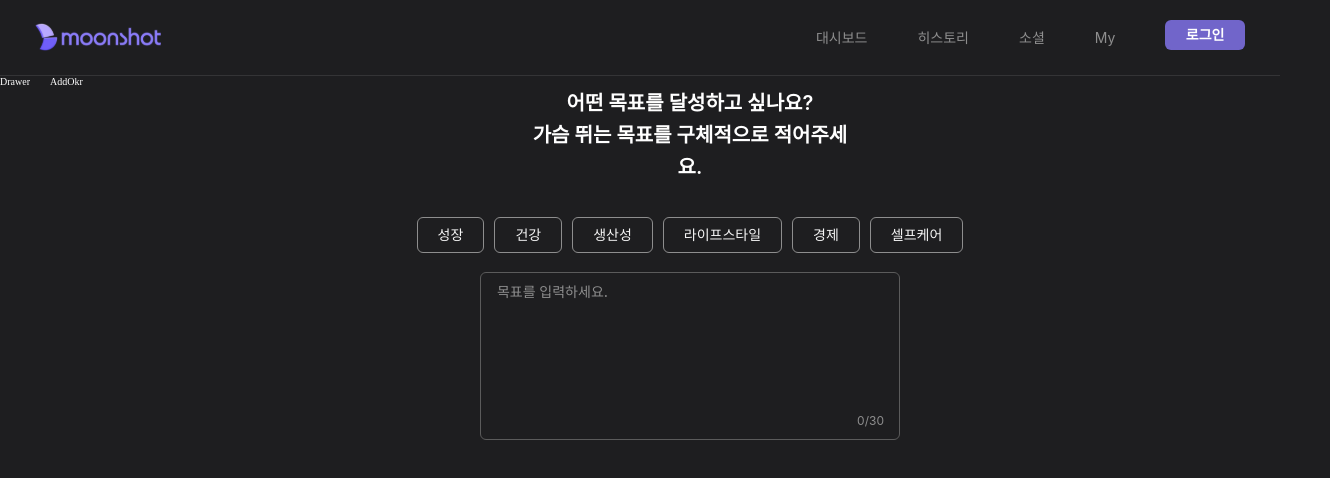
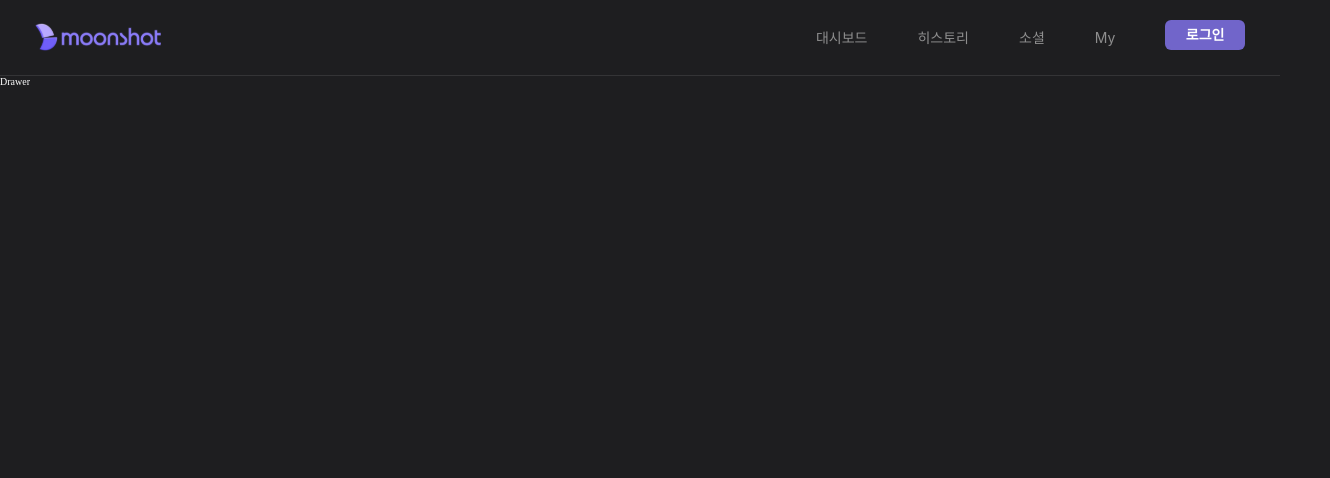
Before and after one commit to MOONSHOT-Team/MOONSHOT-CLIENT, a React (Vite) app: page /add-okr in a window 1280 px wide. Shown: the top 478 px of the page, 1330 px wide, since content can reach past the window. Built offline with nearby package versions, Linux system fonts and the light colour scheme; a web font is replaced by a local one; what emotion-normalize would draw is missing.

Commit message:
feat: 목표 태그 및 제목 작성 페이지 구현 완료

```diff
--- a/src/AddOkr/components/objTitleCateg/ObjCategTag.tsx
+++ b/src/AddOkr/components/objTitleCateg/ObjCategTag.tsx
@@ -8,7 +8,6 @@ interface IObjCategTagProps {
   isClicked: boolean;
   handleClickObjTag: (e: React.MouseEvent<HTMLButtonElement>) => void;
   handleHoverObjCateg: (e: React.MouseEvent<HTMLButtonElement>) => void;
-  handleLeaveObjCateg: (e: React.MouseEvent<HTMLButtonElement>) => void;
 }
 
 const ObjCategTag = ({
@@ -17,7 +16,6 @@ const ObjCategTag = ({
   isClicked,
   handleClickObjTag,
   handleHoverObjCateg,
-  handleLeaveObjCateg,
 }: IObjCategTagProps) => {
   return (
     <StObjCategTagBox
@@ -25,7 +23,6 @@ const ObjCategTag = ({
       id={id}
       onClick={handleClickObjTag}
       onMouseEnter={handleHoverObjCateg}
-      onMouseLeave={handleLeaveObjCateg}
     >
       {isClicked && <IcCheck />}
       <StObjCategText>{text}</StObjCategText>
--- a/src/AddOkr/components/step/ObjTitleCateg.tsx
+++ b/src/AddOkr/components/step/ObjTitleCateg.tsx
@@ -8,34 +8,23 @@ import { OBJ_CATEG_LIST } from '../../constants/OBJ_CATEG_LIST';
 import ObjCategTag from '../objTitleCateg/ObjCategTag';
 
 interface IObjTitleCategProps {
-  selectedMethod: string;
+  isGuide: boolean;
 }
 
-const ObjTitleCateg = ({ selectedMethod }: IObjTitleCategProps) => {
+const ObjTitleCateg = ({ isGuide }: IObjTitleCategProps) => {
+  /**
+  직접 작성 & 가이드에 따라 작성 공통 사용
+  **/
   // 카테고리 태그 상태
   const [selectedObjCatg, setSelectedObjCateg] = useState('');
-  // 직접 입력 뷰 - input 글자 수 상태
+  // object tilte input 글자 수 상태
   const [currObjCount, setCurrObjCount] = useState(0);
+  //object tilte input/textare 최대 글자수
   const MAX_OBJ_INPUT_CNT = 30;
-
-  //카테고리 선택 뷰 - place holder 색상
-  const DEFAULT_PLACEHOLDER = '목표를 입력하세요.';
-  const [hoverObjPlaceHolder, setHoverObjPlaceHolder] = useState(DEFAULT_PLACEHOLDER);
 
   // 카테고리 태그 선택 핸들러
   const handleClickObjCateg = (e: React.MouseEvent<HTMLButtonElement>) => {
     setSelectedObjCateg(e.currentTarget.id);
-  };
-
-  const handleHoverObjCateg = (e: React.MouseEvent<HTMLButtonElement>) => {
-    const { placeholder: targetPlaceholder } = GUIDE_OBJ_TITLE_PLACEHOLDER.filter(
-      (tag) => tag.id === e.currentTarget.id,
-    )[0];
-    setHoverObjPlaceHolder(targetPlaceholder);
-  };
-
-  const handleLeaveObjCateg = () => {
-    // setHoverObjPlaceHolder(DEFAULT_PLACEHOLDER);
   };
 
   //obj input change 핸들러
@@ -50,12 +39,29 @@ const ObjTitleCateg = ({ selectedMethod }: IObjTitleCategProps) => {
     setCurrObjCount(objInputCnt);
   };
 
+  /**
+  가이드에 따라 설정하기 뷰 사용
+  **/
+  // 기본 placeholder
+  const DEFAULT_PLACEHOLDER = '목표를 입력하세요.';
+  // hover한 objtag를 담는 상태
+  const [hoverObjPlaceHolder, setHoverObjPlaceHolder] = useState(DEFAULT_PLACEHOLDER);
+
+  // hover한 objtag를 가져오는 핸들러
+  const handleHoverObjCateg = (e: React.MouseEvent<HTMLButtonElement>) => {
+    const { placeholder: targetPlaceholder } = GUIDE_OBJ_TITLE_PLACEHOLDER.filter(
+      (tag) => tag.id === e.currentTarget.id,
+    )[0];
+    setHoverObjPlaceHolder(targetPlaceholder);
+  };
+
   return (
     <section css={ObjTitleCategContainer}>
       <StObjTitleCategTitle>
         {'어떤 목표를 달성하고 싶나요?\n가슴 뛰는 목표를 구체적으로 적어주세요.'}
       </StObjTitleCategTitle>
 
+      {/* 카테고리 선택 영역*/}
       <div css={ObjCategWrapper}>
         {OBJ_CATEG_LIST.map(({ id, text }) => {
           return (
@@ -66,27 +72,30 @@ const ObjTitleCateg = ({ selectedMethod }: IObjTitleCategProps) => {
               isClicked={selectedObjCatg === id}
               handleClickObjTag={handleClickObjCateg}
               handleHoverObjCateg={handleHoverObjCateg}
-              handleLeaveObjCateg={handleLeaveObjCateg}
             />
           );
         })}
       </div>
 
-      {selectedMethod === '직접 설정하기' && (
+      {/* input 영역 -> 직접 설정 or 가이드에 따라 설정에 따라 달라지는 부분 */}
+
+      {isGuide ? (
+        <div css={ObjTextAreaBox}>
+          {/* 가이드에 따라 설정 플로우 */}
+          <StObjTextArea placeholder={hoverObjPlaceHolder} onChange={handleChangeObjValue} />
+          <StObjTextAreaCntTxt>
+            {currObjCount}/{MAX_OBJ_INPUT_CNT}
+          </StObjTextAreaCntTxt>
+        </div>
+      ) : (
         <div css={ObjInputBox}>
+          {/* 직접 설정 플로우 */}
           <StObjInput type="text" placeholder="목표를 입력하세요" onChange={handleChangeObjValue} />
           <StObjInputCntTxt>
             {currObjCount} / {MAX_OBJ_INPUT_CNT}
           </StObjInputCntTxt>
         </div>
       )}
-
-      <div css={ObjTextAreaBox}>
-        <StObjTextArea placeholder={hoverObjPlaceHolder} onChange={handleChangeObjValue} />
-        <StObjTextAreaCntTxt>
-          {currObjCount}/{MAX_OBJ_INPUT_CNT}
-        </StObjTextAreaCntTxt>
-      </div>
     </section>
   );
 };
@@ -97,12 +106,11 @@ const ObjTitleCategContainer = css`
   display: flex;
   flex-direction: column;
   align-items: center;
-  width: 100vw;
-  margin-bottom: 6rem;
 `;
 
 const StObjTitleCategTitle = styled.h1`
   width: 31.9rem;
+  padding-top: 1rem;
   color: ${({ theme }) => theme.colors.gray_000};
   text-align: center;
   white-space: pre-line;
@@ -114,6 +122,14 @@ const ObjCategWrapper = css`
   display: flex;
   gap: 1rem;
   margin: 3.4rem 0 1.9rem;
+`;
+
+// 직접 설정하기 - 목표 입력 input 스타일
+const ObjInputBox = css`
+  position: relative;
+  width: fit-content;
+  height: fit-content;
+  margin-bottom: 6rem;
 `;
 
 const StObjInput = styled.input`
@@ -132,12 +148,6 @@ const StObjInput = styled.input`
   }
 `;
 
-const ObjInputBox = css`
-  position: relative;
-  width: fit-content;
-  height: fit-content;
-`;
-
 const StObjInputCntTxt = styled.p`
   position: absolute;
   top: 2.4rem;
@@ -146,11 +156,12 @@ const StObjInputCntTxt = styled.p`
   ${({ theme }) => theme.fonts.body_12_regular};
 `;
 
-//가이드에 따라 설정 스타일
+//가이드에 따라 설정 - 목표 입력 textare 스타일
 const ObjTextAreaBox = css`
   position: relative;
   width: fit-content;
   height: fit-content;
+  margin-bottom: 3.2rem;
 `;
 
 const StObjTextArea = styled.textarea`
--- a/src/AddOkr/index.tsx
+++ b/src/AddOkr/index.tsx
@@ -1,12 +1,17 @@
-import ObjTitleCateg from './components/step/ObjTitleCateg';
+import { css } from '@emotion/react';
 
 const AddOkr = () => {
-  return (
-    <div>
-      AddOkr
-      <ObjTitleCateg selectedMethod="가이드에 따라 설정하기" />
-    </div>
-  );
+  return <section css={AddOkrContainer}>{/* <ObjTitleCateg isGuide={true} /> */}</section>;
 };
 
 export default AddOkr;
+
+const AddOkrContainer = css`
+  /* display: flex;
+  align-items: center;
+  justify-content: center;
+  width: 100%;
+  height: 100%; */
+
+  /* 추후 확인 */
+`;
```
